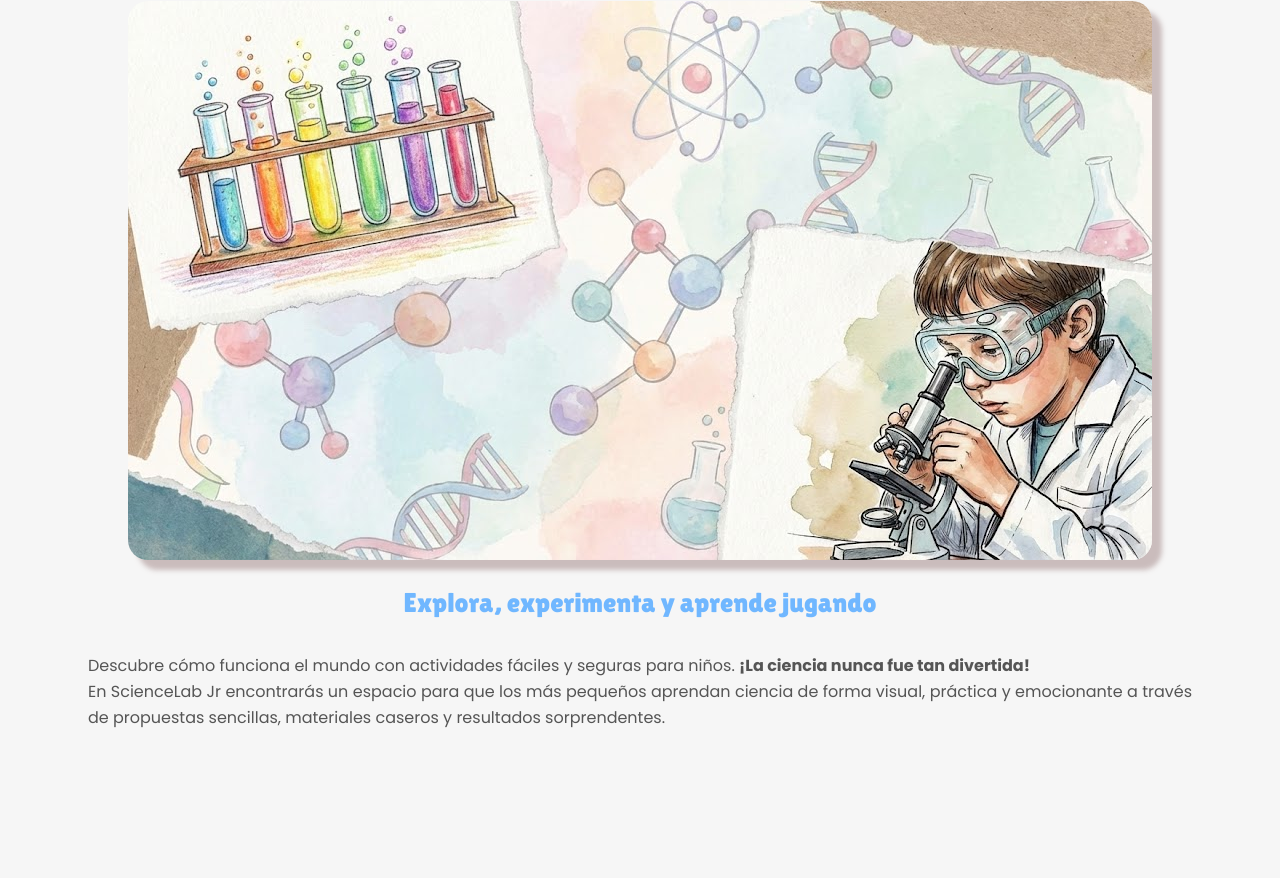
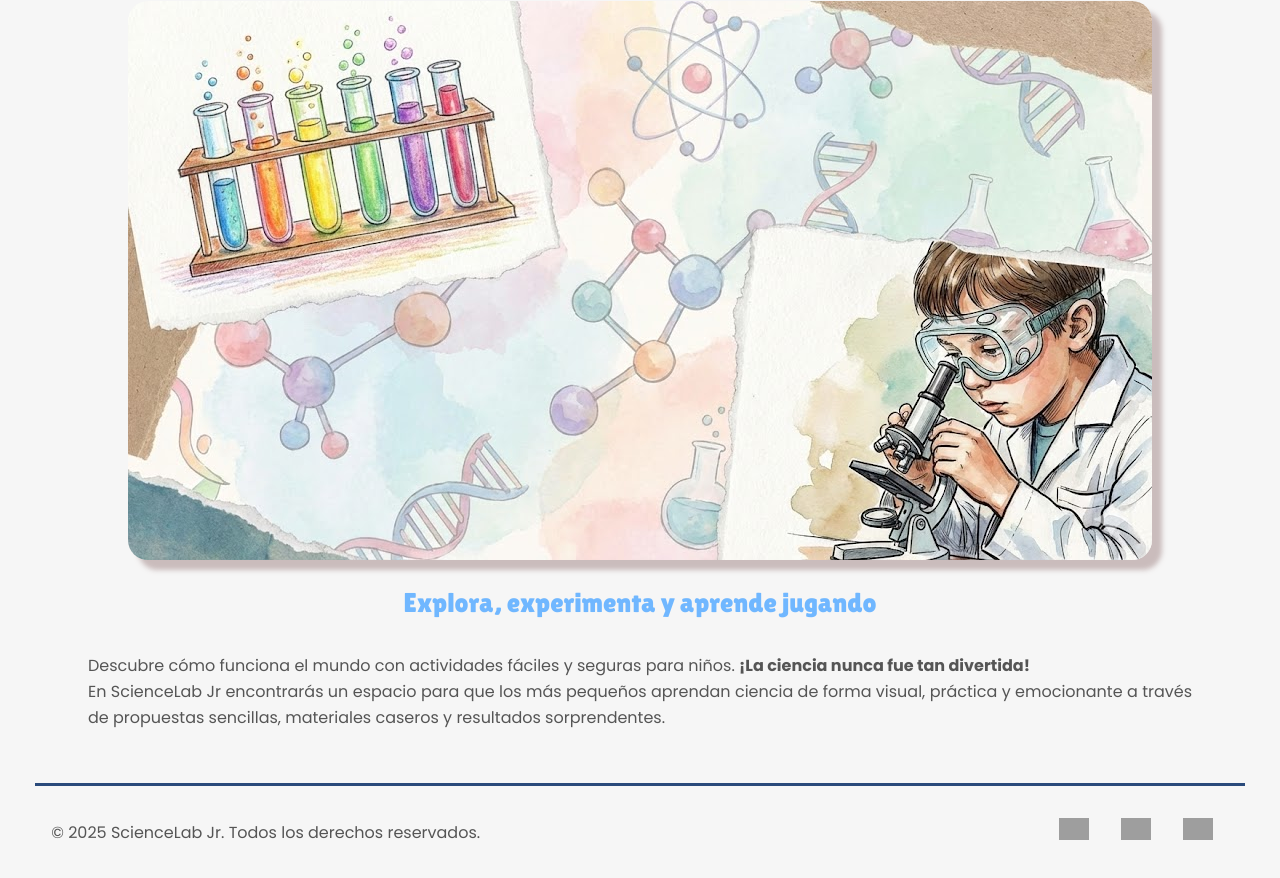
Before and after one commit to Milikituki/ScienceLab_Jr, a plain HTML site: page index.html in a window 1280 px wide. Shown: the part 314-1192 px from the top of the page. Before the commit the page ends 1132 px from the top, so only its background shows below. Drawn offline with Linux system fonts and the light colour scheme; grey boxes are pictures that could not be loaded.

Commit message:
agergado footer

```diff
--- a/index.html
+++ b/index.html
@@ -1,7 +1,6 @@
 <!DOCTYPE html>
 <html lang="es-ES">
   <head>
-
     <meta charset="UTF-8" />
     <meta name="viewport" content="width=device-width, initial-scale=1.0" />
     <meta
@@ -16,7 +15,7 @@
     <header>
       <h1>ScienceLab Jr</h1>
       <nav>
-        <input type="checkbox" id="menu" class="menu">
+        <input type="checkbox" id="menu" class="menu" />
         <label for="menu" class="hamburguesa">☰</label>
         <ul class="linksMenu">
           <li><a href="#Inicio">Inicio</a></li>
@@ -42,11 +41,33 @@
           propuestas sencillas, materiales caseros y resultados sorprendentes.
         </p>
       </section>
-
-
     </main>
     <footer>
+      <div class="copy">
+        <p>&copy; 2025 ScienceLab Jr. Todos los derechos reservados.</p>
+      </div>
+      <div class="rrss">
+        <a href="https://www.instagram.com/">
+          <img
+            src="https://upload.wikimedia.org/wikipedia/commons/thumb/9/95/Instagram_logo_2022.svg/1200px-Instagram_logo_2022.svg.png"
+            alt="intagram"
+          />
+        </a>
 
+        <a href="https://www.facebook.com/?locale=es_ES">
+          <img
+            src="https://upload.wikimedia.org/wikipedia/commons/thumb/b/b8/2021_Facebook_icon.svg/250px-2021_Facebook_icon.svg.png"
+            alt="facebook"
+          />
+        </a>
+
+        <a href="https://x.com/?lang=es">
+          <img
+            src="https://upload.wikimedia.org/wikipedia/commons/thumb/c/cc/X_icon.svg/768px-X_icon.svg.png"
+            alt="x - twitter"
+          />
+        </a>
+      </div>
     </footer>
   </body>
 </html>
--- a/style.css
+++ b/style.css
@@ -59,7 +59,7 @@ header {
 
 .linksMenu {
   display: flex;
-  gap: calc(var(--spacing)/2);
+  gap: calc(var(--spacing) / 2);
 }
 .menu {
   display: none;
@@ -100,8 +100,8 @@ section figure img {
   text-align: center;
   font-size: 1.5rem;
 }
-.experimentos p{
-    margin-bottom: 1.8rem;
+.experimentos p {
+  margin-bottom: 1.8rem;
 }
 .experimentos ul li {
   display: flex;
@@ -141,6 +141,28 @@ section figure img {
 }
 .about p {
   margin-top: 0.7rem;
+}
+footer {
+  display: flex;
+  justify-content: space-between;
+  align-items: center;
+  border-top: 0.2rem solid var(--th--accent-color);
+  padding-top: 2rem;
+}
+.copy {
+  margin-left: 1rem;
+}
+
+.rrss {
+  display: flex;
+  gap: 1rem;
+  margin-right: 1rem;
+}
+
+.rrss img {
+  width: 30px;
+  height: auto;
+  margin-right: 1rem;
 }
 
 @media (max-width: 768px) {
```
